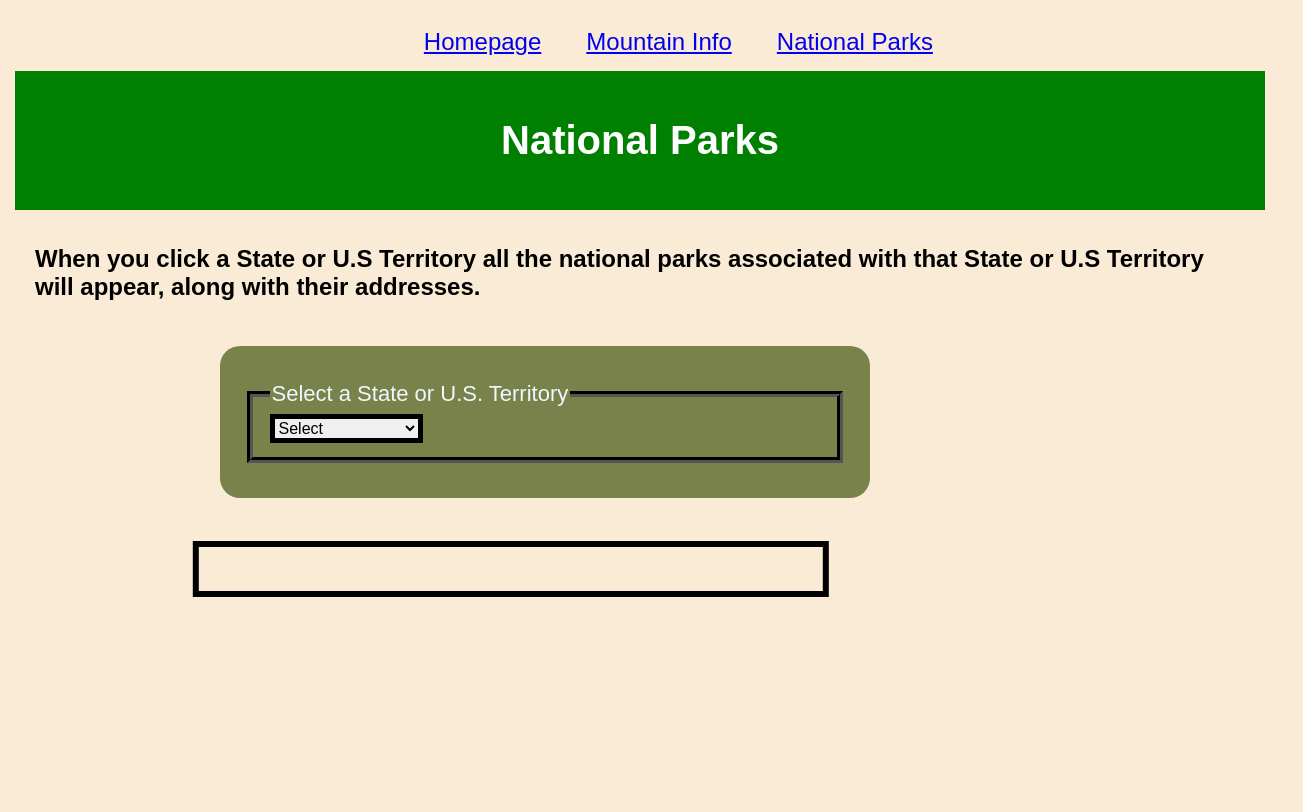
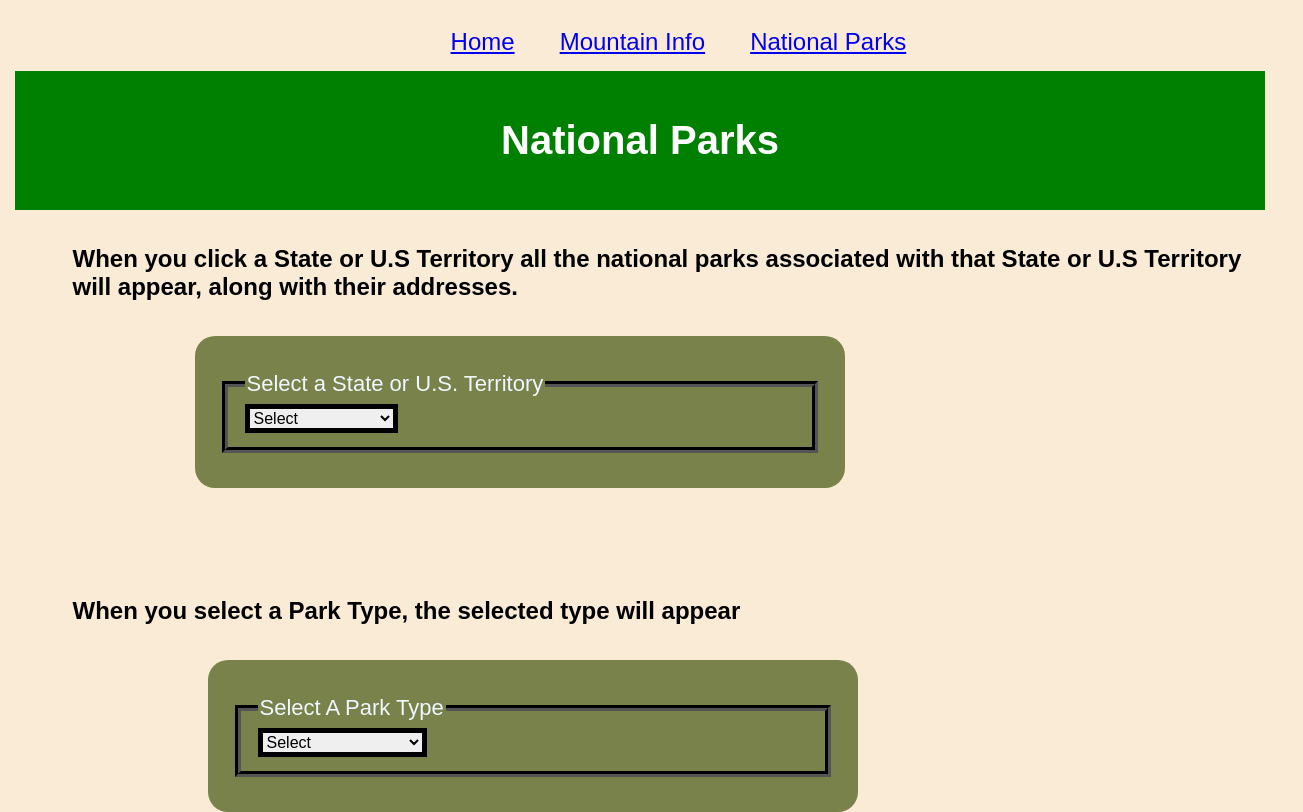
Before and after one commit to nridout3/national-parks-capstone, a plain HTML site: page html/nationalParks.html in a window 1280 px wide. Shown: the whole page, 1303 px wide, since content can reach past the window. Drawn offline with Linux system fonts and the light colour scheme.

Commit message:
scripts/nationalParks.js

```diff
--- a/css/styles.css
+++ b/css/styles.css
@@ -4,6 +4,7 @@ body {
     margin: 0;
     font-family: Arial, Helvetica, sans-serif;
     background-color: antiquewhite;
+    cursor: pointer;
 }
 
 nav,
--- a/html/nationalParks.html
+++ b/html/nationalParks.html
@@ -11,13 +11,14 @@
         h2 {
             margin: 15px;
             padding: 20px;
+            transform: translate(3%);
         }
-         main{
+
+        main{
             transform: translate(30%);
             font-size: 22px;
             background-color: rgba(63, 83, 12, 0.69);
             border-radius: 20px;
-            margin: 25px;
             padding: 35px 25px;
             width: 600px;
             color: aliceblue;
@@ -25,20 +26,19 @@
         }
         .parkOutput, .parkTypeOutput {
             width: 600px;
-            border: 6px solid black;
+            border: 6px solid antiquewhite;
             transform: translate(30%);
         }
-        section{
-            transform: translate(30%);
+
+        section {
+            transform: translate(32%);
             font-size: 22px;
             background-color: rgba(63, 83, 12, 0.69);
             border-radius: 20px;
-            margin: 25px;
             padding: 35px 25px;
             width: 600px;
             color: aliceblue;
         }
-
     </style>
 
 </head>
@@ -47,7 +47,7 @@
     <nav class="navbar">
         <div>
             <ul>
-                <li><a href="/index.html">Homepage</a></li>
+                <li><a href="/index.html">Home</a></li>
                 <li><a href="/html/mountains.html">Mountain Info</a></li>
                 <li><a href="/html/nationalParks.html">National Parks</a></li>
             </ul>
@@ -58,10 +58,11 @@
         <h1>National Parks</h1>
     </header>
 
+
     <h2>When you click a State or U.S Territory all the national parks associated with that State or U.S Territory will appear, along with their addresses.</h2>
 
     <main>
-        <fieldset style="border-width: 6px;  border-color: black; ">
+        <fieldset style="border-width: 6px;  border-color: black;">
             <legend> Select a State or U.S. Territory</legend>
                 <select style="border-color: black; border-width: 5px; font-size: medium; color: black;" name="select"
                     id="selectLocation">
@@ -69,17 +70,25 @@
             </select>
         </fieldset>
     </main>
-<br>
+    <br>
 
 
-    <fieldset class="parkOutput">
-        <ul id="parkList" class="output"></ul>
-    </fieldset>
+<fieldset class="parkOutput">
+    <ul id="parkList" class="output"></ul>
+</fieldset>
 
 
 
+  <h2>When you select a Park Type, the selected type will appear</h2>
 
-
+<section>
+    <fieldset style="border-width: 6px;  border-color: black;">
+            <legend>Select A Park Type</legend>
+            <select style="border-color: black; border-width: 5px; font-size: medium; color: black;"name="" id="parkType">
+            <option value="" hidden element>Select</option>
+            </select>
+    </fieldset>
+  </section>
 
 
 
--- a/scripts/nationalParks.js
+++ b/scripts/nationalParks.js
@@ -28,7 +28,7 @@ document.getElementById('selectLocation').addEventListener("change", function ()
     }
     for (let i = 0; i < parksFiltered.length; i++) {
         liTag = document.createElement('li');
-        liTag.innerText = " " + "  Name: " + parksFiltered[i].LocationName + "  Address: " + parksFiltered[i].Address + "  City:  " + parksFiltered[i].City + " Zip: " + parksFiltered[i].ZipCode + " Phone:  " + parksFiltered[i].Phone + "  " + "  " + "  " + "  " + " " + " ";
+        liTag.innerText = " " + " " + " " +"  Name: " + parksFiltered[i].LocationName  + "  Address: " + parksFiltered[i].Address + "  City:  " + parksFiltered[i].City + " Zip: " + parksFiltered[i].ZipCode + " Phone:  " + parksFiltered[i].Phone + "  " + "  " + "  " + "  " + " " + " " + " " + " ";
         parkList.appendChild(liTag);
         const ulElement = document.querySelector('.parkOutput');
         ulElement.style.backgroundColor = 'green';
@@ -53,3 +53,15 @@ for (let i = 0; i < parkTypesArray.length; i++) {
         element.value = options;
         selectParkTypes.appendChild(element);
  }
+
+ document.getElementById('parkType').addEventListener("change", function () {
+    let eId = document.getElementById('parkType');
+    let selectedOptions = eId.options[eId.selectedIndex].text;
+    console.log(selectedOptions);
+
+    // let parkNames = nationalParksArray.map(({ LocationName }) => LocationName);
+    // console.log(parkNames);
+
+
+
+ });
```
Also changed, not shown: html/mountains.html (+10 -8 lines), index.html (+1 -1 lines), images/Washington-StoryImage_2.jpg (added), scripts/mountain.js (line endings or trailing spaces). Lines whose indentation alone changed are shown as unchanged.
